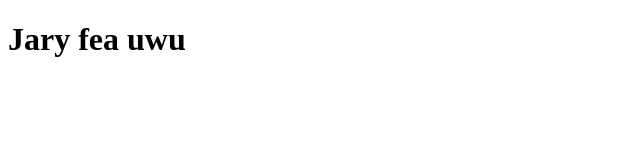
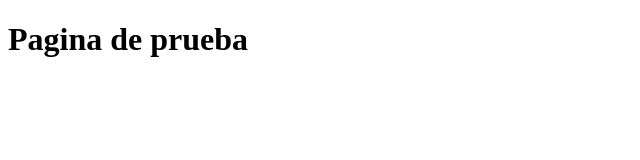
Before and after one commit to isatm/isatm.github.io, a plain HTML site: page index.html in a window 1280 px wide. Shown: the whole page, without its empty margins (0-640 px from the left). Drawn offline with Linux system fonts and the light colour scheme.

Commit message:
initial commid

```diff
--- a/index.html
+++ b/index.html
@@ -7,6 +7,6 @@
     <title>Document</title>
 </head>
 <body>
-    <h1>Jary fea uwu</h1>
+    <h1>Pagina de prueba</h1>
 </body>
 </html>
```
